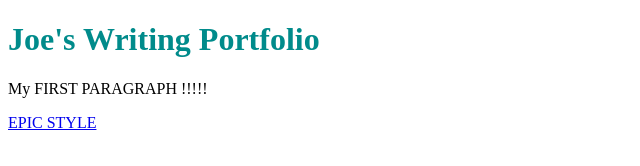
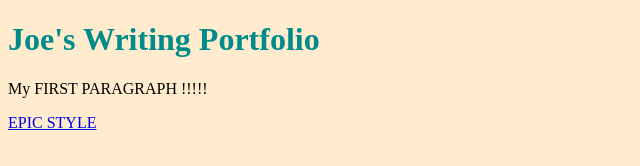
Before and after one commit to jneisen/writingPortfolio, a plain HTML site: page index.html in a window 1280 px wide. Shown: the whole page, without its empty margins (0-640 px from the left). Drawn offline with Linux system fonts and the light colour scheme.

Commit message:
even more color

```diff
--- a/index.html
+++ b/index.html
@@ -1,7 +1,7 @@
 <!DOCTYPE html>
 <html>
-<body style="backgroundcolor:blanchedalmond;">
-    <h1 style="color:darkcyan;">Joe's Writing Portfolio</h1>
+<body style="background-color:blanchedalmond;">
+    <h1 style="color:darkcyan;font-family:timesnewroman;">Joe's Writing Portfolio</h1>
     <p> My  FIRST  PARAGRAPH !!!!! </p>
     <a href="about:blank">
 	<p> EPIC STYLE </p>
```
